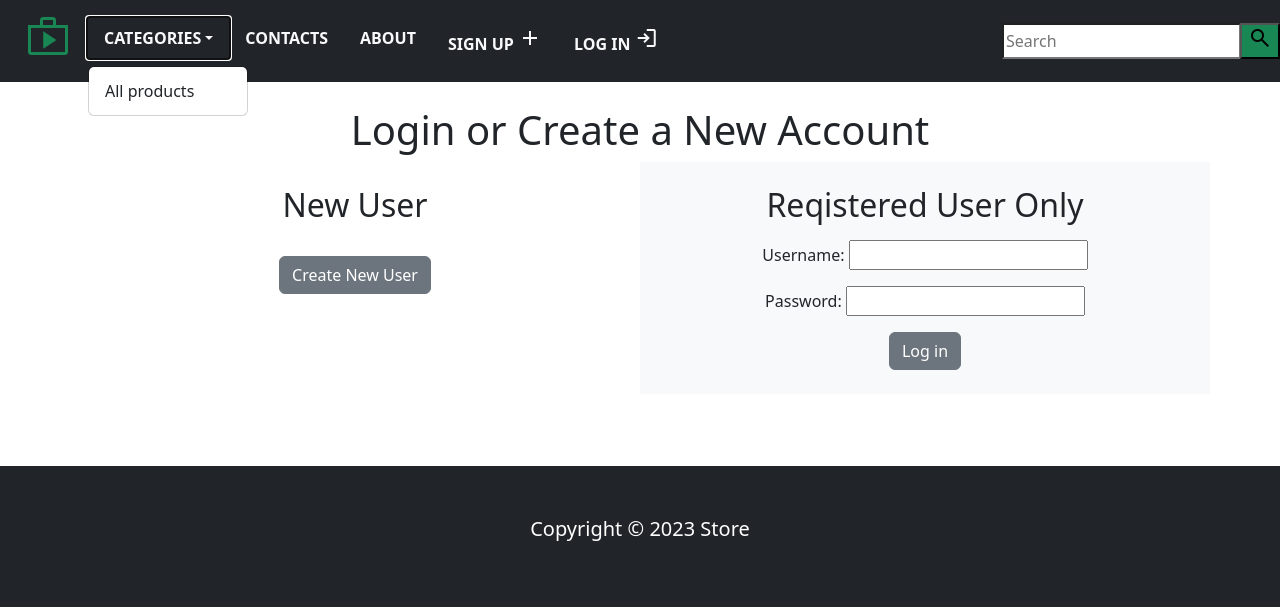
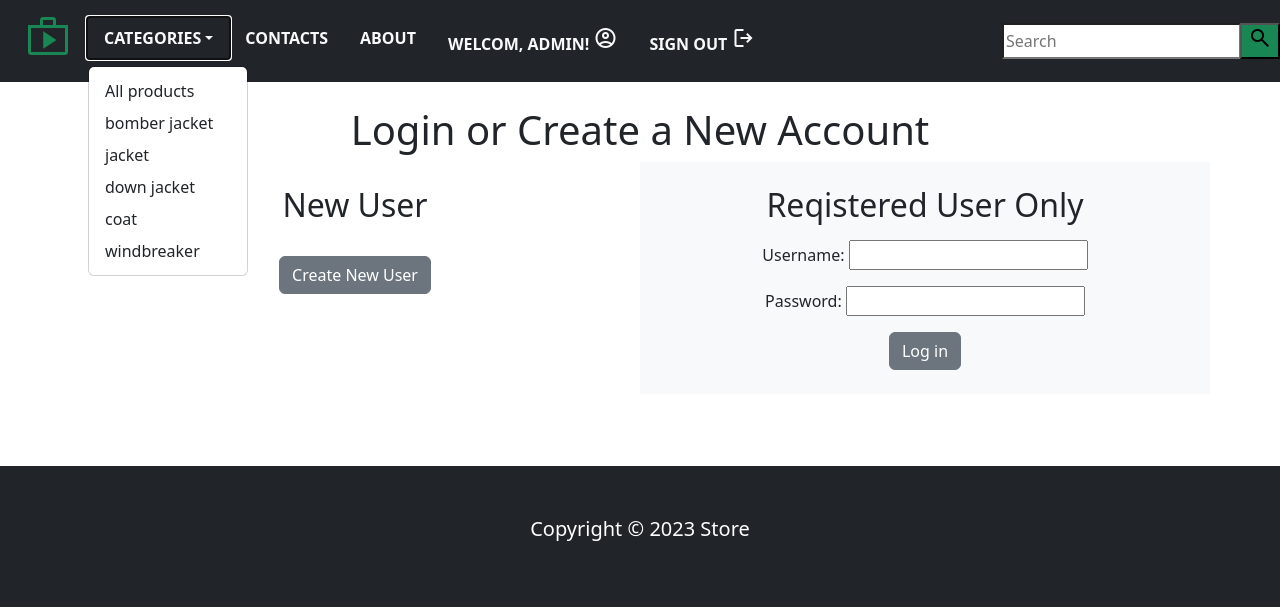
Before and after one commit to IlyaBulatau/store_project, a Django app: page /account/login/ in a window 1280 px wide, after a click on "CATEGORIES". Shown: the top 607 px of the page. Run offline with Django 4.2, Linux system fonts and the light colour scheme; a user stored in the database is signed in; data comes from the database, SQL or seed files in the repository; both versions use the stored data as it was after the commit.

Commit message:
create register and add processor menu-links, need create ability to view products by category

```diff
--- a/authentication/forms.py
+++ b/authentication/forms.py
@@ -1,7 +1,18 @@
+from django import forms
 from django.contrib.auth.models import User
-from django.contrib.auth.forms import AuthenticationForm
+from django.contrib.auth.forms import AuthenticationForm, UserCreationForm
 
 class UserLoginForm(AuthenticationForm):
     class Meta:
         model = User
         fields = ('username', 'password')
+
+
+class UserRegisterForm(UserCreationForm):
+    first_name = forms.CharField(max_length=50, required=True)
+    last_name = forms.CharField(max_length=50, required=True)
+    email = forms.EmailField(max_length=250, help_text='user@gmail.com')
+
+    class Meta:
+        model = User
+        fields = ('first_name', 'last_name','username', 'email','password1', 'password2')
--- a/authentication/templates/authentication/login.html
+++ b/authentication/templates/authentication/login.html
@@ -13,7 +13,7 @@
                 New User
             </h2>
             <br>
-            <a href="#" class="btn btn-secondary">Create New User</a>
+            <a href="{% url 'register' %}" class="btn btn-secondary">Create New User</a>
         </div>
         <div class="col-12 col-sm-12 col-md-12 col-lg-6 bg-light text-center mx-auto">
             <div>
--- a/authentication/urls.py
+++ b/authentication/urls.py
@@ -5,4 +5,5 @@
 urlpatterns = [
     path('login/', views.login, name='login'),
     path('register/', views.register, name='register'),
+    path('logout/', views.logout, name='logout')
 ]
--- a/authentication/views.py
+++ b/authentication/views.py
@@ -3,7 +3,7 @@
 from django.contrib import auth
 from django.urls import reverse_lazy
 
-from authentication.forms import UserLoginForm
+from authentication.forms import UserLoginForm, UserRegisterForm
 
 def login(request):
     if request.method == 'POST':
@@ -21,4 +21,16 @@
     return render(request, 'authentication/login.html', context)
 
 def register(request):
-    pass
+    if request.method == 'POST':
+        form = UserRegisterForm(data=request.POST)
+        if form.is_valid():
+            form.save()
+            return HttpResponseRedirect(reverse_lazy('login'))
+    else:
+        form = UserRegisterForm()
+    context = {'form': form}
+    return render(request, 'authentication/register.html', context)
+
+def logout(requset):
+    auth.logout(requset)
+    return HttpResponseRedirect(reverse_lazy('login'))
--- a/product/models.py
+++ b/product/models.py
@@ -1,4 +1,6 @@
 from django.db import models
+from django.urls import reverse
+
 
 class Product(models.Model):
     title = models.CharField(max_length=255)
@@ -19,6 +21,9 @@
     def __str__(self):
         return self.name
 
+    # def get_url(self):
+    #     return reverse('home', args=[self.pk])
+
 class Description(models.Model):
     context = [
         ('autumn', 'autumn'),
--- /dev/null
+++ b/product/processors.py
@@ -0,0 +1,5 @@
+from .models import Category
+
+def menu_links(request):
+    cat = Category.objects.all()
+    return dict(cat=cat)
--- a/product/templates/product/navbar.html
+++ b/product/templates/product/navbar.html
@@ -7,24 +7,24 @@
     <ul class="navbar-nav">
         <li class="navbar-item dropdown"><a class="nav-link text-light text-uppercase fw-bold px-3 dropdown-toggle" data-bs-toggle="dropdown" href="">Categories</a>
             <div class="dropdown-menu">
-                <a class="dropdown-item" href="#">All products</a>
-                {% for category in links%}
-                <a class="dropdown-item" href="#">{{category.name}}</a>
+                <a class="dropdown-item" href="{% url 'home' %}">All products</a>
+                {% for category in cat%}
+                <a class="dropdown-item" href="{{category.get_url}}">{{category.name}}</a>
                 {% endfor %}
             </div>
         </li>
         <li class="navbar-item"><a class="nav-link text-light text-uppercase fw-bold px-3" href="">Contacts</a></li>
         <li class="navbar-item"><a class="nav-link text-light text-uppercase fw-bold px-3" href="">About</a></li>
-        {% if request.user.is_authenticated and request.user.first_name %}
-        <li class="navbar-item"><span class="nav-link text-light text-uppercase fw-bold px-3">Welcom, {{ request.user.first_name }}!
+        {% if request.user.is_authenticated %}
+        <li class="navbar-item"><span class="nav-link text-light text-uppercase fw-bold px-3">Welcom, {{ request.user.username }}!
             <span class="material-symbols-outlined cart-icon">account_circle</span>
         </span></li>
-        <li class="navbar-item"><a class="nav-link text-light text-uppercase fw-bold px-3" href="#">Sign Out
+        <li class="navbar-item"><a class="nav-link text-light text-uppercase fw-bold px-3" href="{% url 'logout' %}">Sign Out
             <span class="material-symbols-outlined cart-icon">logout</span>
         </a></li>
 
         {% else %}
-        <li class="navbar-item"><a class="nav-link text-light text-uppercase fw-bold px-3" href="#">Sign Up
+        <li class="navbar-item"><a class="nav-link text-light text-uppercase fw-bold px-3" href="{% url 'register' %}">Sign Up
             <span class="material-symbols-outlined cart-icon">add</span>
         </a></li>
 
--- a/product/views.py
+++ b/product/views.py
@@ -1,4 +1,4 @@
-from django.shortcuts import render
+from django.shortcuts import render, get_object_or_404
 from django.http import HttpResponse
 from django.views import generic
 
--- a/store/settings.py
+++ b/store/settings.py
@@ -65,6 +65,7 @@
                 'django.template.context_processors.request',
                 'django.contrib.auth.context_processors.auth',
                 'django.contrib.messages.context_processors.messages',
+                'product.processors.menu_links',
             ],
         },
     },
```
Also changed, not shown: authentication/templates/authentication/register.html (+46 -0 lines), db.sqlite3, product/migrations/0006_alter_product_description.py (added).
